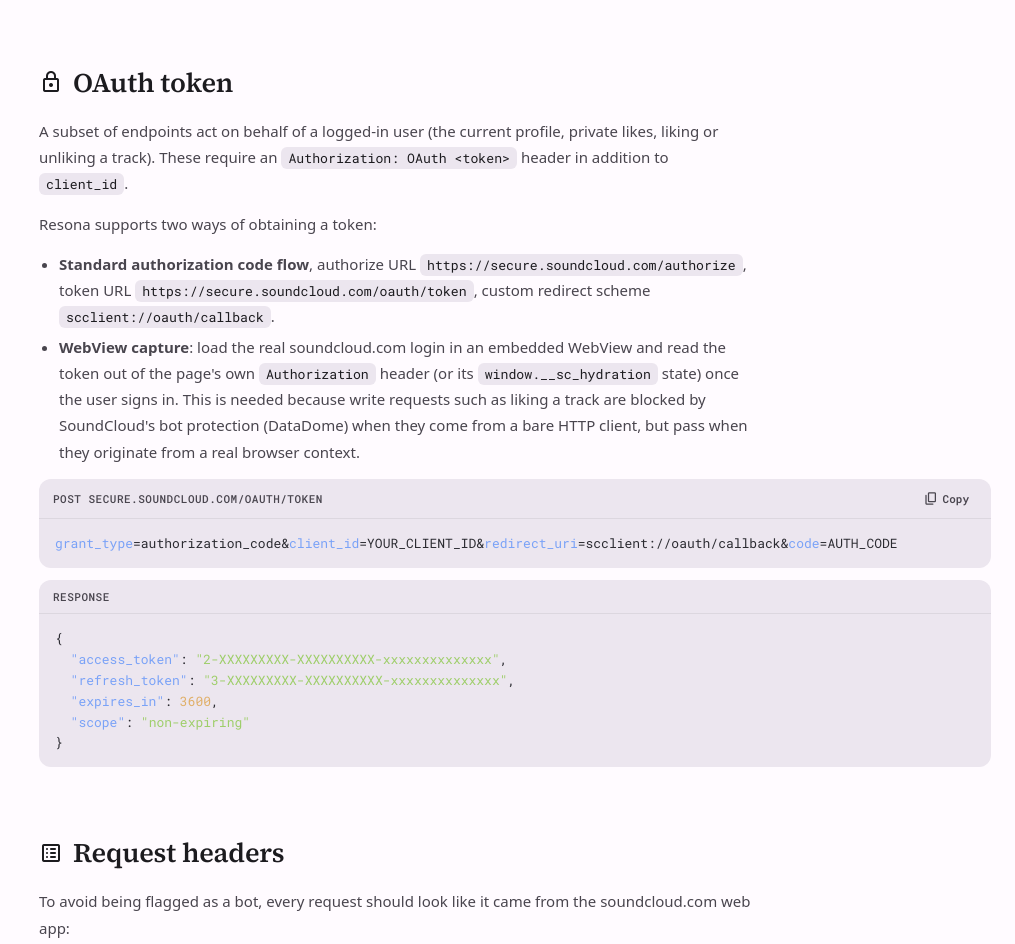
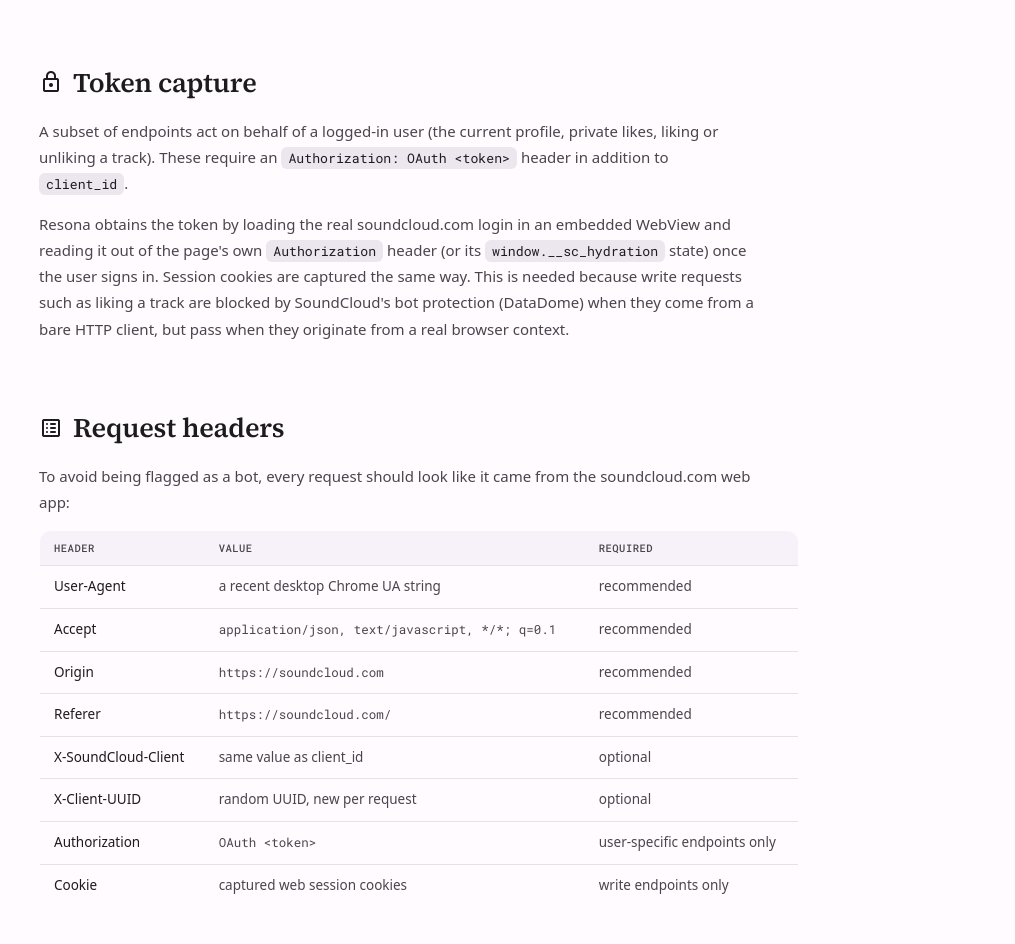
Before and after one commit to savo-o/resona, a website: page docs/api.html in a window 1280 px wide. Shown: the part 1794-2738 px from the top of the page, without its empty margins (265-1280 px from the left). Drawn offline with nearby package versions, Linux system fonts and the light colour scheme; a web font is replaced by a local one.

Commit message:
its just a fix

```diff
--- a/docs/api.html
+++ b/docs/api.html
@@ -625,7 +625,7 @@
         <div class="sidebar-group">
             <div class="sidebar-group-title"><span class="t-en">Authentication</span><span class="t-ru">Аутентификация</span></div>
             <a href="#client-id"><span class="t-en">client_id</span><span class="t-ru">client_id</span></a>
-            <a href="#oauth"><span class="t-en">OAuth token</span><span class="t-ru">OAuth токен</span></a>
+            <a href="#oauth"><span class="t-en">Token capture</span><span class="t-ru">Перехват токена</span></a>
             <a href="#headers"><span class="t-en">Request headers</span><span class="t-ru">Заголовки запроса</span></a>
         </div>
         <div class="sidebar-group">
@@ -713,30 +713,11 @@
         </section>
 
         <section class="doc-section" id="oauth">
-            <h2><span class="material-symbols-rounded">lock</span><span class="t-en">OAuth token</span><span class="t-ru">OAuth токен</span></h2>
+            <h2><span class="material-symbols-rounded">lock</span><span class="t-en">Token capture</span><span class="t-ru">Перехват токена</span></h2>
             <p class="t-en">A subset of endpoints act on behalf of a logged-in user (the current profile, private likes, liking or unliking a track). These require an <code class="inline">Authorization: OAuth &lt;token&gt;</code> header in addition to <code class="inline">client_id</code>.</p>
             <p class="t-ru">Часть эндпоинтов действует от имени вошедшего пользователя (текущий профиль, приватные лайки, лайк/анлайк трека). Для них нужен заголовок <code class="inline">Authorization: OAuth &lt;token&gt;</code> в дополнение к <code class="inline">client_id</code>.</p>
-            <p class="t-en">Resona supports two ways of obtaining a token:</p>
-            <p class="t-ru">Resona поддерживает два способа получить токен:</p>
-            <ul>
-                <li class="t-en"><strong>Standard authorization code flow</strong>, authorize URL <code class="inline">https://secure.soundcloud.com/authorize</code>, token URL <code class="inline">https://secure.soundcloud.com/oauth/token</code>, custom redirect scheme <code class="inline">scclient://oauth/callback</code>.</li>
-                <li class="t-ru"><strong>Стандартный authorization code flow</strong>: URL авторизации <code class="inline">https://secure.soundcloud.com/authorize</code>, URL токена <code class="inline">https://secure.soundcloud.com/oauth/token</code>, кастомная redirect-схема <code class="inline">scclient://oauth/callback</code>.</li>
-                <li class="t-en"><strong>WebView capture</strong>: load the real soundcloud.com login in an embedded WebView and read the token out of the page's own <code class="inline">Authorization</code> header (or its <code class="inline">window.__sc_hydration</code> state) once the user signs in. This is needed because write requests such as liking a track are blocked by SoundCloud's bot protection (DataDome) when they come from a bare HTTP client, but pass when they originate from a real browser context.</li>
-                <li class="t-ru"><strong>Перехват через WebView</strong>: открыть настоящую страницу входа soundcloud.com во встроенном WebView и после логина прочитать токен из заголовка <code class="inline">Authorization</code> её собственных запросов (либо из состояния <code class="inline">window.__sc_hydration</code>). Это нужно потому, что запросы на запись, например лайк трека, блокируются защитой от ботов SoundCloud (DataDome), если они идут от голого HTTP-клиента, но проходят, если исходят из настоящего браузерного контекста.</li>
-            </ul>
-            <div class="code-block">
-                <div class="code-block-head"><span>POST secure.soundcloud.com/oauth/token</span><button class="copy-btn" onclick="copyCode(this)"><span class="material-symbols-rounded">content_copy</span><span class="t-en">Copy</span><span class="t-ru">Копировать</span></button></div>
-                <pre><code><span class="tok-key">grant_type</span>=authorization_code&amp;<span class="tok-key">client_id</span>=YOUR_CLIENT_ID&amp;<span class="tok-key">redirect_uri</span>=scclient://oauth/callback&amp;<span class="tok-key">code</span>=AUTH_CODE</code></pre>
-            </div>
-            <div class="code-block">
-                <div class="code-block-head"><span>Response</span></div>
-                <pre><code>{
-  <span class="tok-key">"access_token"</span>: <span class="tok-str">"2-XXXXXXXXX-XXXXXXXXXX-xxxxxxxxxxxxxx"</span>,
-  <span class="tok-key">"refresh_token"</span>: <span class="tok-str">"3-XXXXXXXXX-XXXXXXXXXX-xxxxxxxxxxxxxx"</span>,
-  <span class="tok-key">"expires_in"</span>: <span class="tok-num">3600</span>,
-  <span class="tok-key">"scope"</span>: <span class="tok-str">"non-expiring"</span>
-}</code></pre>
-            </div>
+            <p class="t-en">Resona obtains the token by loading the real soundcloud.com login in an embedded WebView and reading it out of the page's own <code class="inline">Authorization</code> header (or its <code class="inline">window.__sc_hydration</code> state) once the user signs in. Session cookies are captured the same way. This is needed because write requests such as liking a track are blocked by SoundCloud's bot protection (DataDome) when they come from a bare HTTP client, but pass when they originate from a real browser context.</p>
+            <p class="t-ru">Resona получает токен, загружая настоящую страницу входа soundcloud.com во встроенном WebView, и после логина читает его из заголовка <code class="inline">Authorization</code> собственных запросов страницы (либо из состояния <code class="inline">window.__sc_hydration</code>). Cookies сессии перехватываются так же. Это нужно потому, что запросы на запись, например лайк трека, блокируются защитой от ботов SoundCloud (DataDome), если они идут от голого HTTP-клиента, но проходят, если исходят из настоящего браузерного контекста.</p>
         </section>
 
         <section class="doc-section" id="headers">
```
